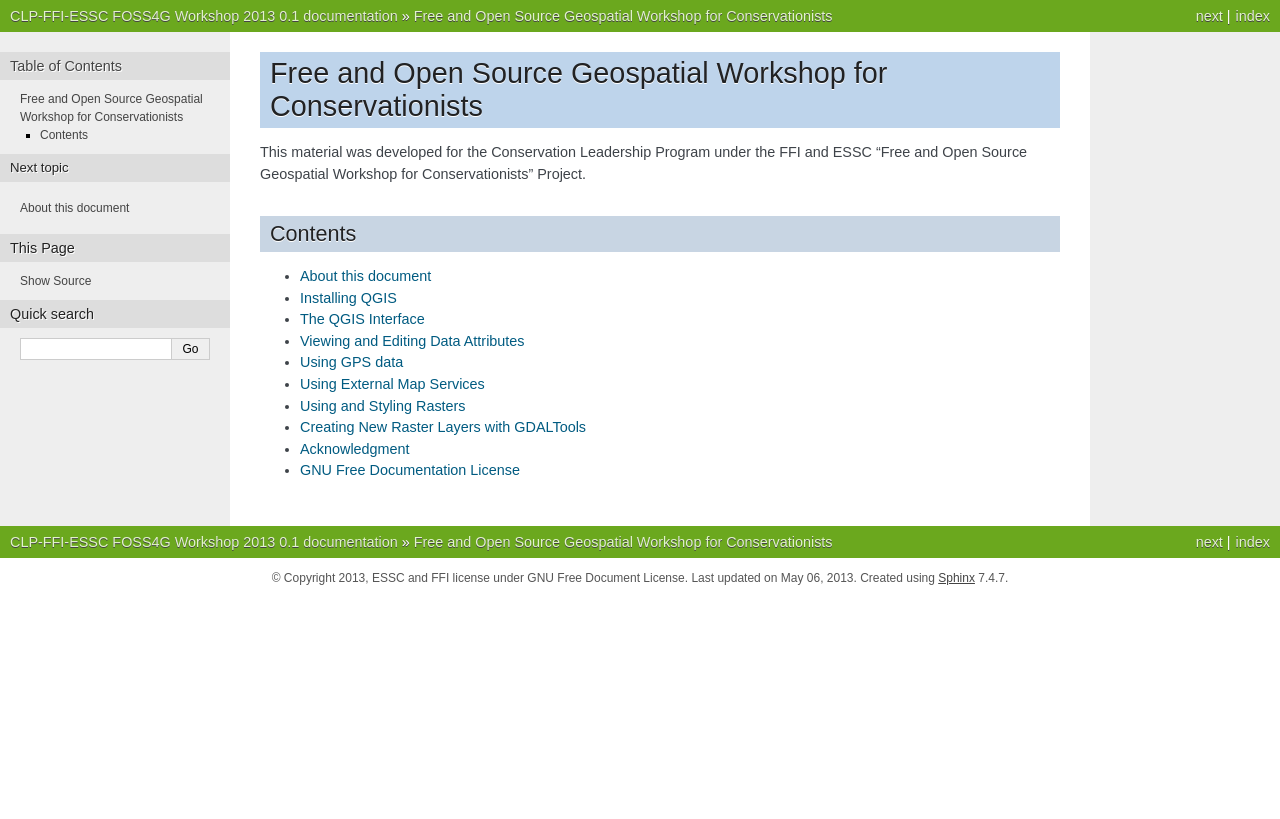
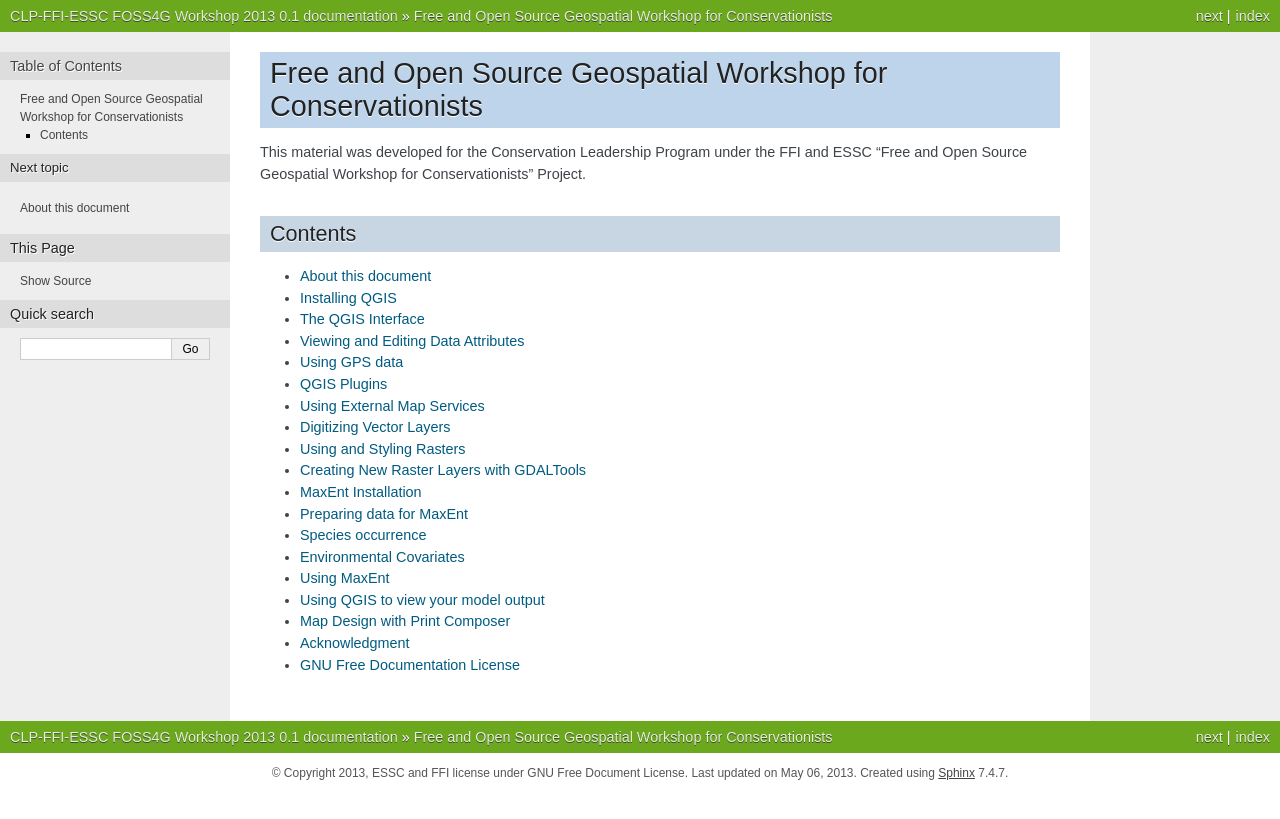
Before and after one commit to essc/clp_foss4g_workshop, a Sphinx documentation site: the page built from source/index.rst, in a window 1280 px wide. Shown: the top 819 px of the page. Built offline with Sphinx 7.4.7, drawn with Linux system fonts in a browser that asks for light colours; formulas are drawn with MathJax 3.

Commit message:
minor spellchecks and updated index.rst

```diff
--- a/source/index.rst
+++ b/source/index.rst
@@ -21,19 +21,21 @@ Contents
    The QGIS Interface <qgis_interface.rst>
    Viewing and Editing Data Attributes <qgis_attributes.rst>
    Using GPS data <qgis_gps.rst>
+   qgis_plugins.rst
    Using External Map Services <qgis_wms.rst>
+   qgis_digitizing.rst
    qgis_raster.rst
    qgis_raster_resample.rst
+   maxent_install.rst
+   maxent_data_prep.rst
+   maxent.rst
+   maxent_qgis.rst
+   qgis_map_composer.rst
    Acknowledgment <references.rst>
    GNU Free Documentation License <gfdl.rst>
 
-..   maxent_install.rst
-..   qgis_plugins.rst
+
+
 ..   qgis_text_to_shapefile.rst
-..   qgis_digitizing.rst
-..   qgis_map_composer.rst
 ..   qgis_terrain_analysis.rst
-..   maxent_data_prep.rst
-..   maxent.rst
-..   maxent_qgis.rst
 ..   qgis_sextante.rst
--- a/source/maxent_data_prep.rst
+++ b/source/maxent_data_prep.rst
@@ -92,7 +92,7 @@ Environmental Covariates
 A. Loading raster environmental layers
 ---------------------------------------
 
-1.  Use the elevation data for this exercise. To load the elevation, go to `Layer` `>` `Add Raster Layer`. Find ``dem_90m`` in file directory and load it by clicking `Ok`. The image will appear in grey color, but this can be fixed by adjusting the stretch of the contrast enhancement or color map on raster propertie s (see steps 6 & 7 above).
+1.  Use the elevation data for this exercise. To load the elevation, go to `Layer` `>` `Add Raster Layer`. Find ``dem_90m`` in file directory and load it by clicking `OK`. The image will appear in grey color, but this can be fixed by adjusting the stretch of the contrast enhancement or color map on raster properties s (see steps 6 & 7 above).
 
 .. image:: images/
    :align: center
@@ -125,7 +125,7 @@ Y 9.4121300000000456,	Y 11.5820600000000091
    :align: center
    :width: 300 pt
 
-3. Check option `Load into the canvas when finished` to allow you to view the output of clipping in QGIS and click `Ok`.
+3. Check option `Load into the canvas when finished` to allow you to view the output of clipping in QGIS and click `OK`.
 
 C. Resampling raster layer
 --------------------------
```
